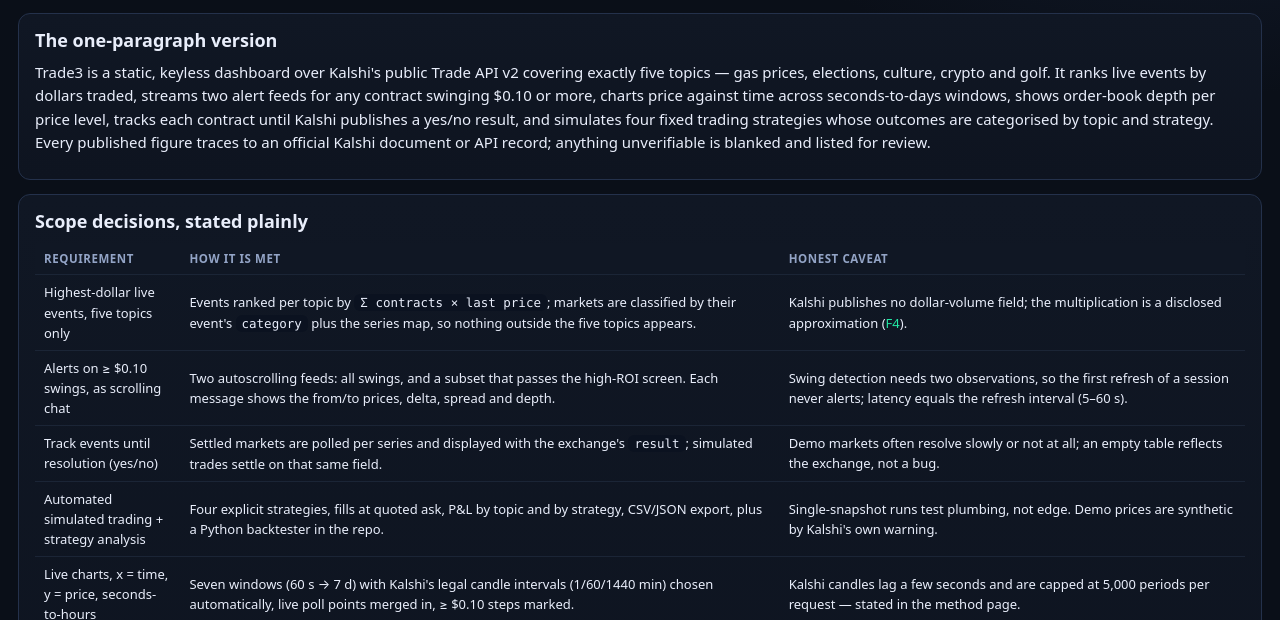
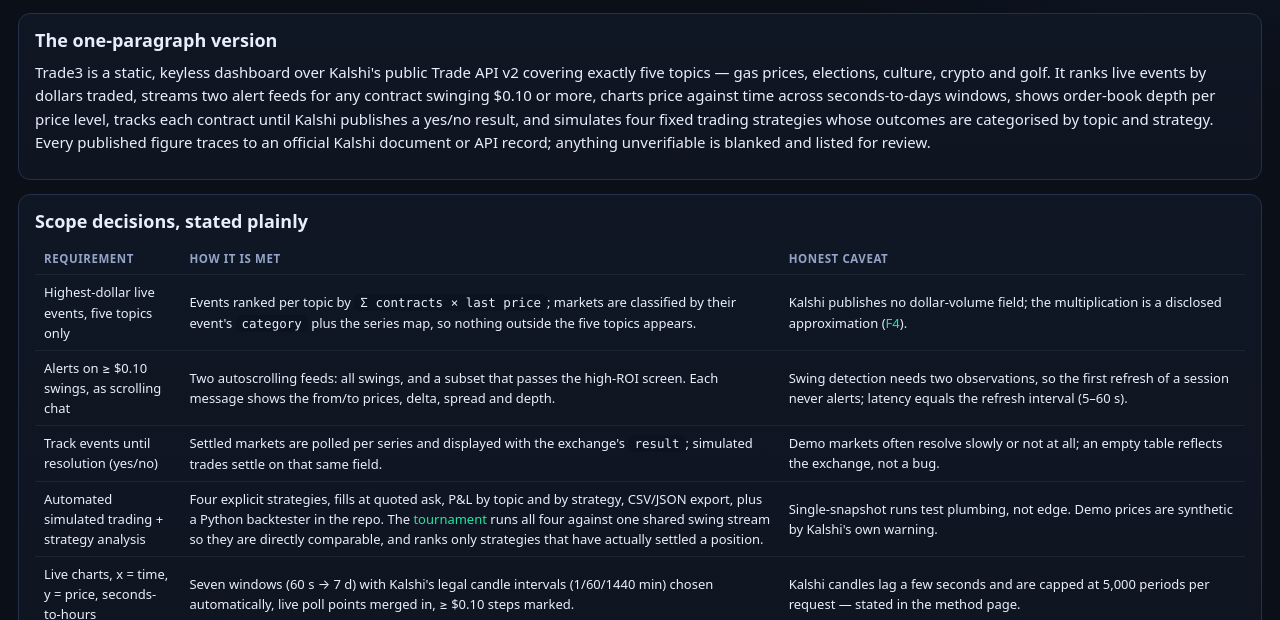
Before and after one commit to wingbangboozle1-lang/Trade3, a website: page docs/executive-summary.html in a window 1280 px wide. Shown: the part 180-800 px from the top of the page. Drawn offline with Linux system fonts and the light colour scheme.

Commit message:
Link the tournament from the executive summary row that promises it
Co-authored-by: arena-agent <297053741+arena-agent@users.noreply.github.com>

```diff
--- a/docs/executive-summary.html
+++ b/docs/executive-summary.html
@@ -60,7 +60,7 @@
           <td>Settled markets are polled per series and displayed with the exchange's <code>result</code>; simulated trades settle on that same field.</td>
           <td>Demo markets often resolve slowly or not at all; an empty table reflects the exchange, not a bug.</td></tr>
         <tr><td>Automated simulated trading + strategy analysis</td>
-          <td>Four explicit strategies, fills at quoted ask, P&amp;L by topic and by strategy, CSV/JSON export, plus a Python backtester in the repo.</td>
+          <td>Four explicit strategies, fills at quoted ask, P&amp;L by topic and by strategy, CSV/JSON export, plus a Python backtester in the repo. The <a href="tournament.html">tournament</a> runs all four against one shared swing stream so they are directly comparable, and ranks only strategies that have actually settled a position.</td>
           <td>Single-snapshot runs test plumbing, not edge. Demo prices are synthetic by Kalshi's own warning.</td></tr>
         <tr><td>Live charts, x = time, y = price, seconds-to-hours</td>
           <td>Seven windows (60 s → 7 d) with Kalshi's legal candle intervals (1/60/1440 min) chosen automatically, live poll points merged in, ≥ $0.10 steps marked.</td>
```
